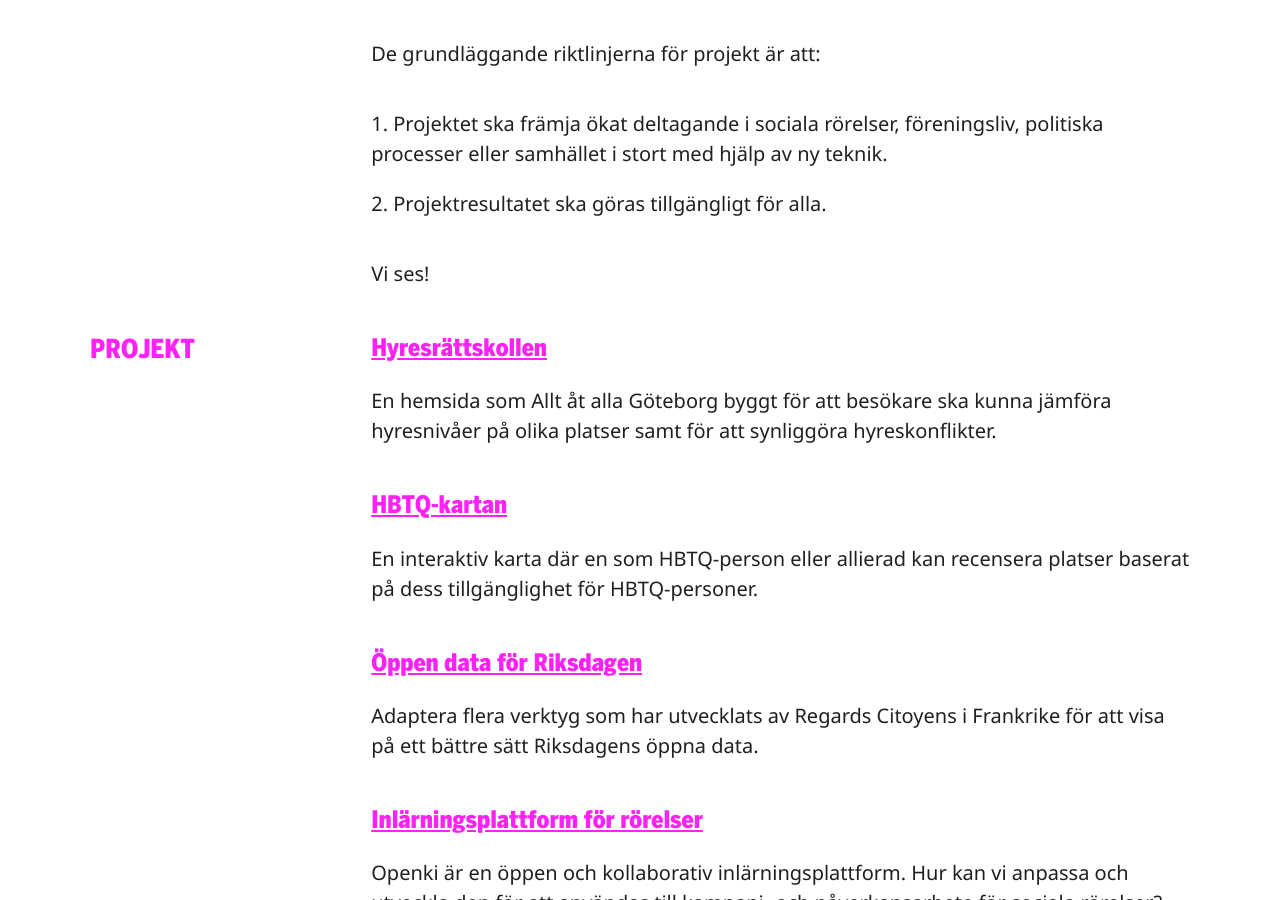
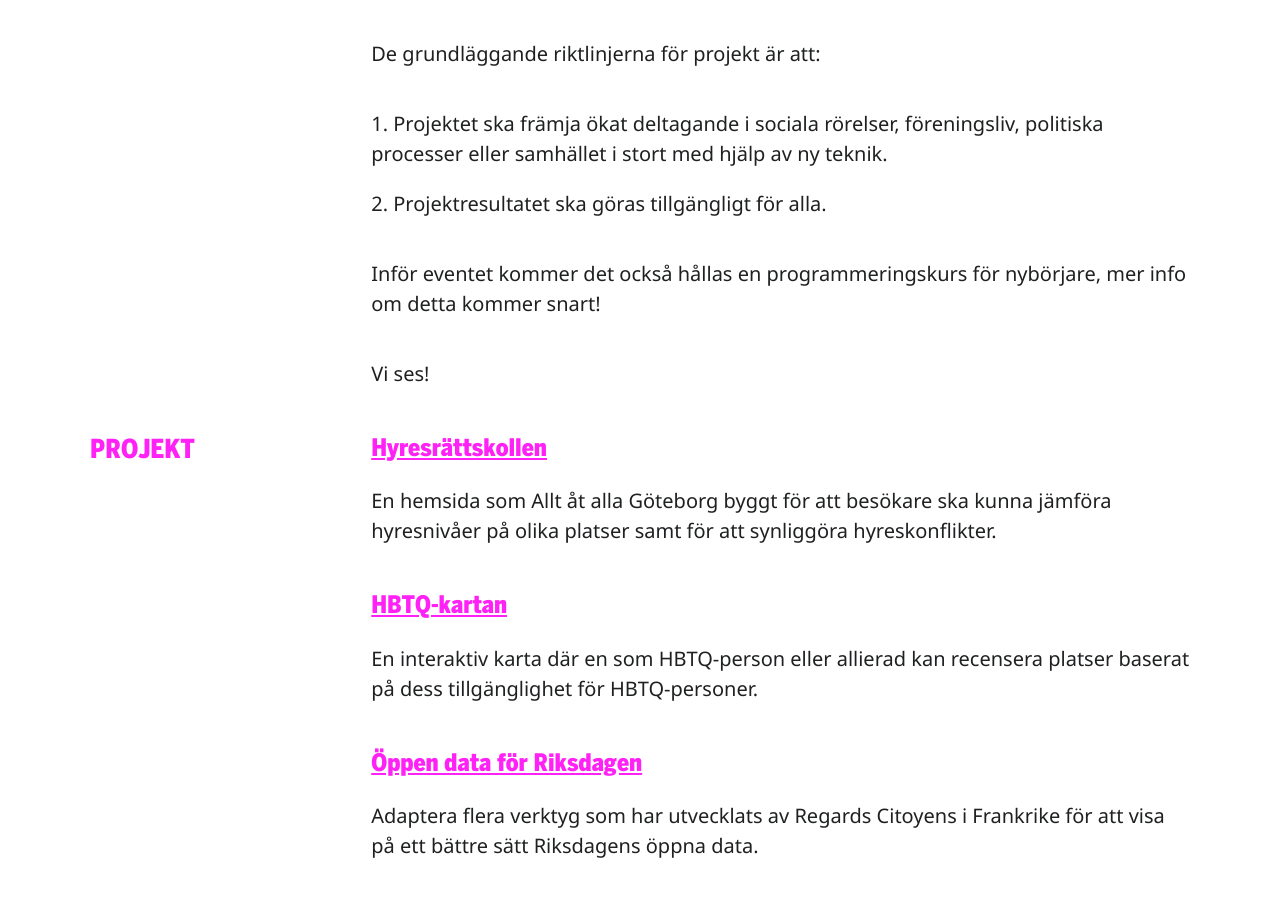
Before and after one commit to civictechsweden/civictech.se, a Jekyll site: the page built from _hackathons/hackathon-1.md, in a window 1280 px wide and 900 px high, scrolled down 1628 px. Built offline with Jekyll 4.4.1, drawn with Linux system fonts in a browser that asks for light colours; nearby versions of some CDN libraries; some of the changed lines change nothing that is shown.

Commit message:
Updated Hackathon 1

```diff
--- a/_hackathons/hackathon-1.md
+++ b/_hackathons/hackathon-1.md
@@ -1,18 +1,18 @@
 ---
 title: 'Hackathon #1'
-event-date: 2018-03-10 00:00
+event-date: 2018-03-10 00:00:00 +01:00
 event-date-desc: 10 mars 2018, kl 10 - 19
 place: Viktoriahuset, Göteborg
 ref: hackathon-1
+links:
+- title: Anmälan
+  url: https://www.eventbrite.com/e/civictechgbg-hackathon-1-tickets-39479679785
+  style: button
 excerpt: 'Hackathon #1 för Civic Tech-communitiet i Göteborg'
 ingress-text: Välkommen till Göteborgs nya mötesplats för civic tech-communitiet!
   Det första hackathonet blir en heldag med spännande projekt, mat, fika och skönt
   häng.
 image: "/uploads/hackathon-1.jpg"
-links:
-- title: Anmälan
-  url: https://www.eventbrite.com/e/civictechgbg-hackathon-1-tickets-39479679785
-  style: button
 ---
 
 Varje projektgrupp kommer att och anmäla sitt projekt i förväg, så att vi kan matcha dig som deltagare till ett projekt som du är intresserad av och som dina kunskaper kan bidra till.
@@ -30,5 +30,6 @@
 1. Projektet ska främja ökat deltagande i sociala rörelser, föreningsliv, politiska processer eller samhället i stort med hjälp av ny teknik.
 2. Projektresultatet ska göras tillgängligt för alla.
 
+Inför eventet kommer det också hållas en programmeringskurs för nybörjare, mer info om detta kommer snart!
 
 Vi ses!
```
